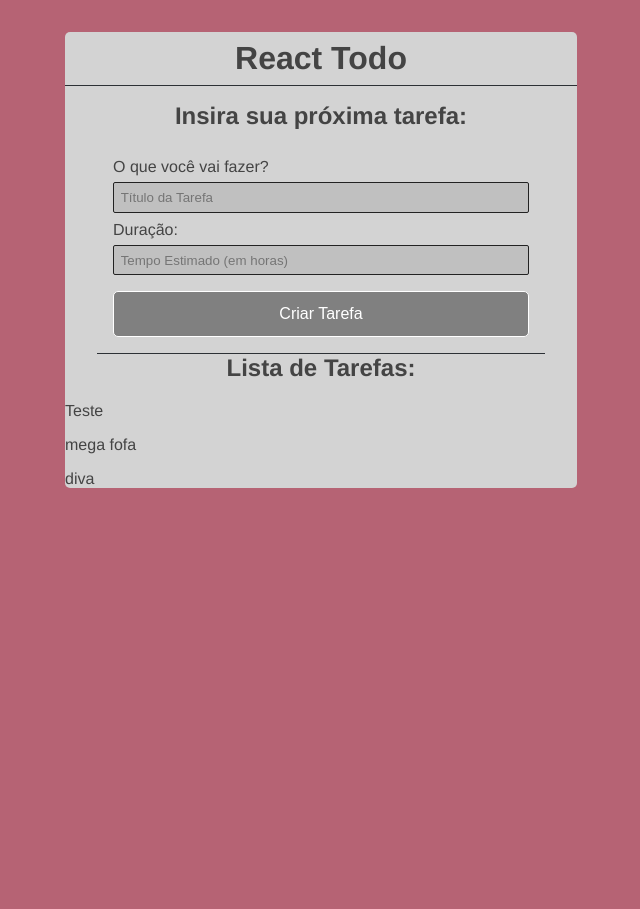
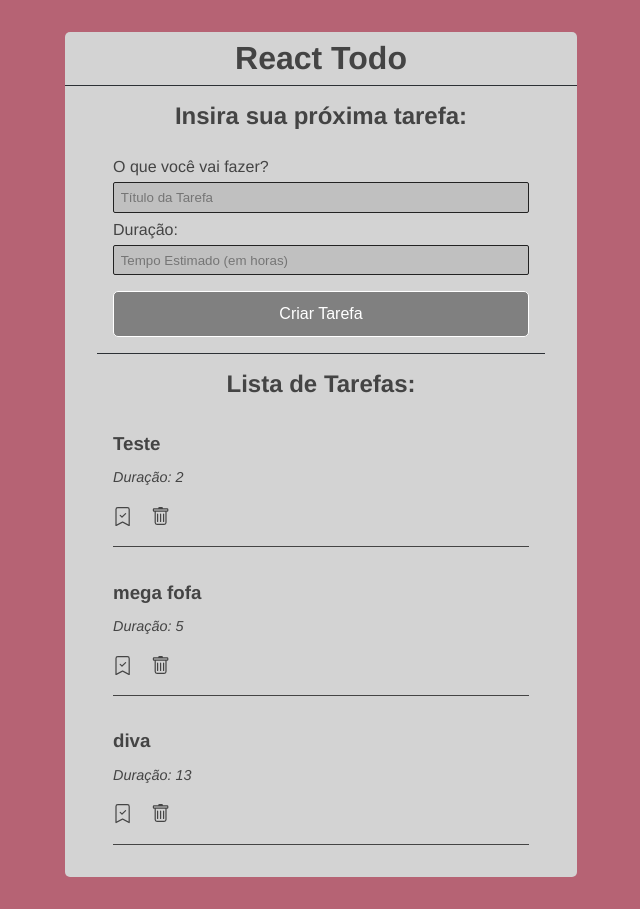
Before and after one commit to desenvolveronica/projct-todo, a React (Create React App) app: page / in a window 1280 px wide. Shown: the whole page, without its empty margins (319-959 px from the left). Before the commit the page ends 800 px from the top, so only its background shows below. Built offline with nearby package versions, Linux system fonts and the light colour scheme; data requests are answered from the project's data file.

Commit message:
finalizando CSS

```diff
--- a/src/App.css
+++ b/src/App.css
@@ -53,12 +53,51 @@
     cursor: pointer;
     margin-top: 1em;
     font-size: 1em;
-    border: solid 1px
+    border: solid 1px;
+    transition: all .5s linear;
 
 }
 input[type="submit"]:hover{
     border: solid 1px #b66374;
-    transition: all .5s linear;
     color: #b66374;
     background: #d3d3d3
 }
+
+.list-todo{
+    padding: 0 1em 2em;
+    margin: 1em 2em
+}
+.list-todo h2{
+    margin-bottom: 0;
+}
+.list-todo p{
+    text-align: center;
+
+}
+.todo{
+    border-bottom: 1px solid #444;
+    padding: 1em 0;
+}
+.todo h3{
+    margin-bottom: .5em;
+}
+.todo-done{
+    text-direction: line-through;
+    color: rgb(240 98 146);
+}
+
+.todo p {
+    text-align: left;
+    font-style: italic;
+    font-size: .9em;
+    margin-bottom: 1.5em;
+}
+.todo svg{
+    font-size: 1.2em;
+    cursor: pointer;
+    margin-right: 1em;
+    transition: .5s
+}
+.todo svg:hover{
+    color:  rgb(240 98 146);
+}
--- a/src/App.js
+++ b/src/App.js
@@ -94,7 +94,14 @@
         {todos.length === 0 && <p>Não há tarefas!</p>}
         {todos.map((todo) => (
           <div className="todo" key={todo.id}>
-            <p>{todo.title}</p>
+            <h3 className={todo.done ? "todo-done" : ""}>{todo.title}</h3>
+            <p>Duração: {todo.time}</p>
+            <div className="actions">
+              <span>
+                {!todo.done ? <BsBookmarkCheck/> : <BsBookmarkCheckFill/>}
+              </span>
+              <BsTrash/>
+            </div>
           </div>
         ))}
       </div>
```
